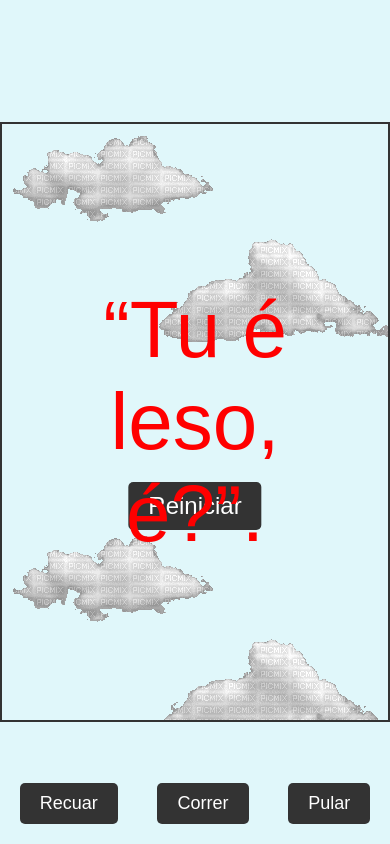
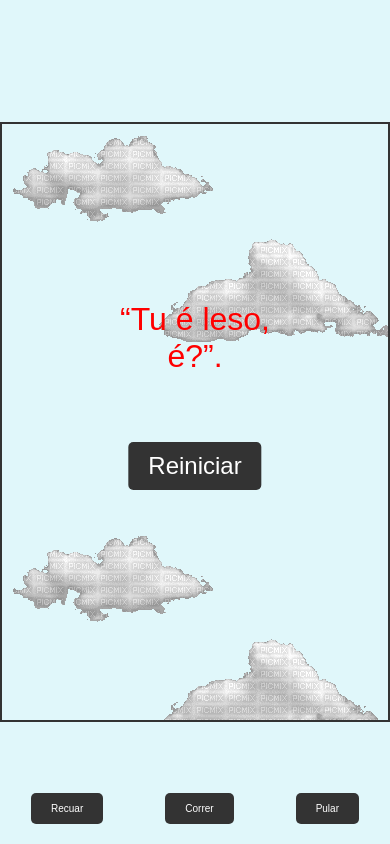
Before and after one commit to joselopes-dev/sonyc_4fases, a plain HTML site: page index.html in a window 390 px wide. Drawn offline with nearby package versions, Linux system fonts and the light colour scheme.

Commit message:
Update styles.css

```diff
--- a/styles.css
+++ b/styles.css
@@ -20,7 +20,8 @@ body {
     height: 600px;
     border: 2px solid #333;
     overflow: hidden;
-    background-image: url('nuvens.gif');
+    background-image: url('./nuvens.gif');
+    padding: 0px 10px;
 }
 
 .player {
@@ -29,7 +30,7 @@ body {
     left: 50px;
     width: 50px;
     height: 50px;
-    background-image: url('img-sonyc-unscreen.gif'); /* Substitua 'animal.png' pelo caminho da sua imagem */
+    background-image: url('./img-sonyc-unscreen.gif'); /* Substitua 'animal.png' pelo caminho da sua imagem */
     background-size: cover; /* Ajusta o tamanho da imagem */
     background-position: center;
     border-radius: 0; /* Remove a borda arredondada para a imagem se ajustar corretamente */
@@ -41,7 +42,7 @@ body {
     height: 50px;
     border-radius: 50%;
     bottom: 0px;
-    left: 50px; /* Posição inicial */
+    left: 20px; /* Posição inicial */
 }
 
 .game-won-message {
@@ -87,7 +88,7 @@ body {
 
 /* Adicionando estilo para o obstáculo da terceira fase */
 #obstacle3 {
-    background-image: url('bola_eletrica.gif'); /* Um obstáculo diferente visualmente para a segunda fase */
+    background-image: url('./bola_eletrica.gif'); /* Um obstáculo diferente visualmente para a segunda fase */
     background-color: green; /* Mudança de cor para a fase 3 */
     animation-duration: 1.5s; /* Velocidade maior para a fase 3 */
     border-radius: 50%;
@@ -117,20 +118,20 @@ body {
     width: 50px;
     height: 50px;
     bottom: 0;
-    background-image: url('bola_eletrica.gif'); /* Um obstáculo diferente visualmente para a segunda fase */
+    background-image: url('./bola_eletrica.gif'); /* Um obstáculo diferente visualmente para a segunda fase */
     animation: moveObstacle 3s linear infinite;
 
 }
 
 #obstacle1 {
-    background-image: url('bola_eletrica.gif'); /* Um obstáculo diferente visualmente para a segunda fase */
+    background-image: url('./bola_eletrica.gif'); /* Um obstáculo diferente visualmente para a segunda fase */
     background-color: rgb(221, 174, 56); /* Um obstáculo diferente visualmente para a segunda fase */
     animation-duration: 2s; /* O obstáculo se move mais rápido */
     border-radius: 50%;
 }
 
 #obstacle2 {
-    background-image: url('bola_eletrica.gif'); /* Um obstáculo diferente visualmente para a segunda fase */
+    background-image: url('./bola_eletrica.gif'); /* Um obstáculo diferente visualmente para a segunda fase */
     background-color: blue; /* Um obstáculo diferente visualmente para a segunda fase */
     animation-duration: 2s; /* O obstáculo se move mais rápido */
     border-radius: 50%;
@@ -255,3 +256,38 @@ button {
     border: none;
     border-radius: 5px;
 }
+
+
+@media (max-width: 640px) {
+    button {
+        font-size: 10px;
+    }
+}
+
+#gameOverMessage, #gameWonMessage {
+    display: none;
+    position: absolute;
+    top: 40%;
+    left: 50%;
+    transform: translate(-50%, -50%);
+    font-size: 2rem;
+    color: red;
+    text-align: center;
+    z-index: 10; /* Garantir que a mensagem esteja acima do resto */
+
+}
+
+#restartButton {
+    display: none;
+    position: absolute;
+    top: 50%; /* Posicionar abaixo da mensagem */
+    left: 50%;
+    transform: translate(-50%, 20px); /* Ajustar para ficar centralizado e abaixo */
+    padding: 10px 20px;
+    font-size: 1.5rem;
+    background-color: #333;
+    color: #fff;
+    border: none;
+    border-radius: 5px;
+    z-index: 9; /* Deve ser menor que o da mensagem, mas ainda acima dos outros elementos */
+}
```
